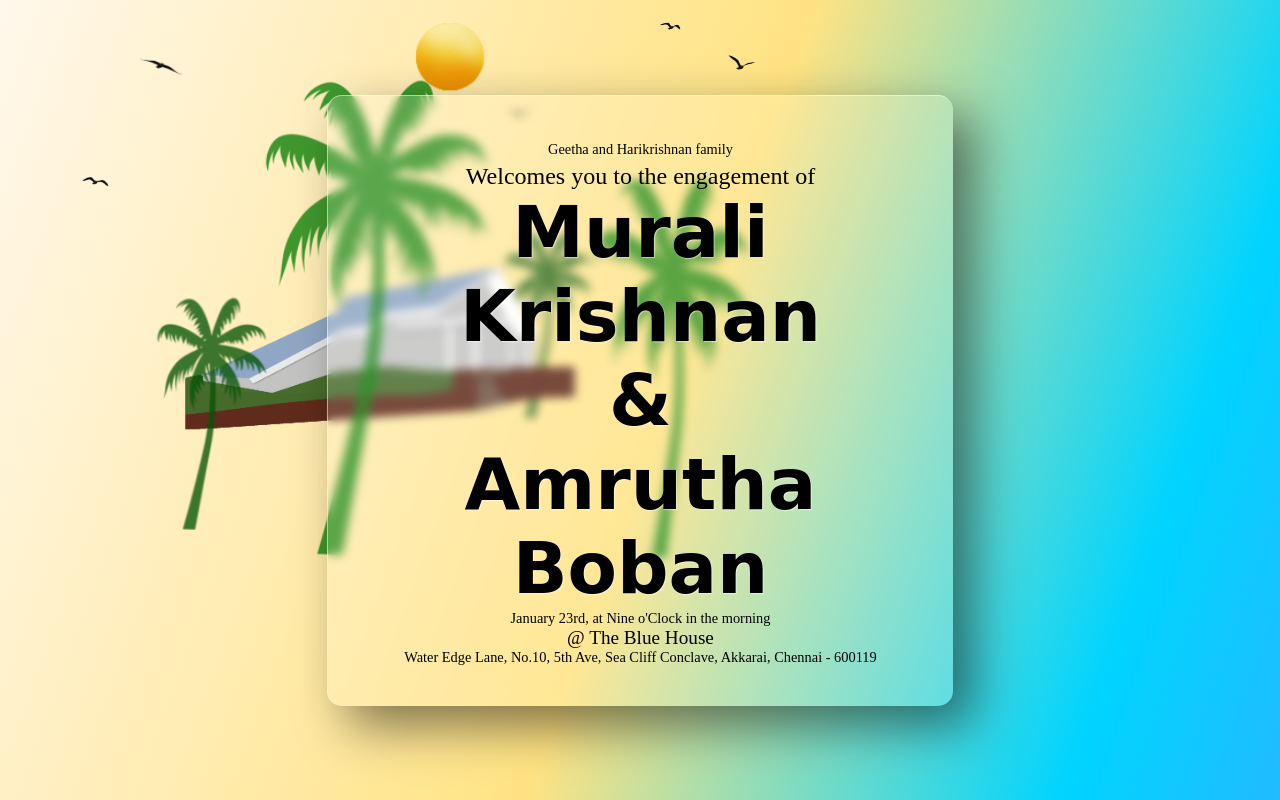
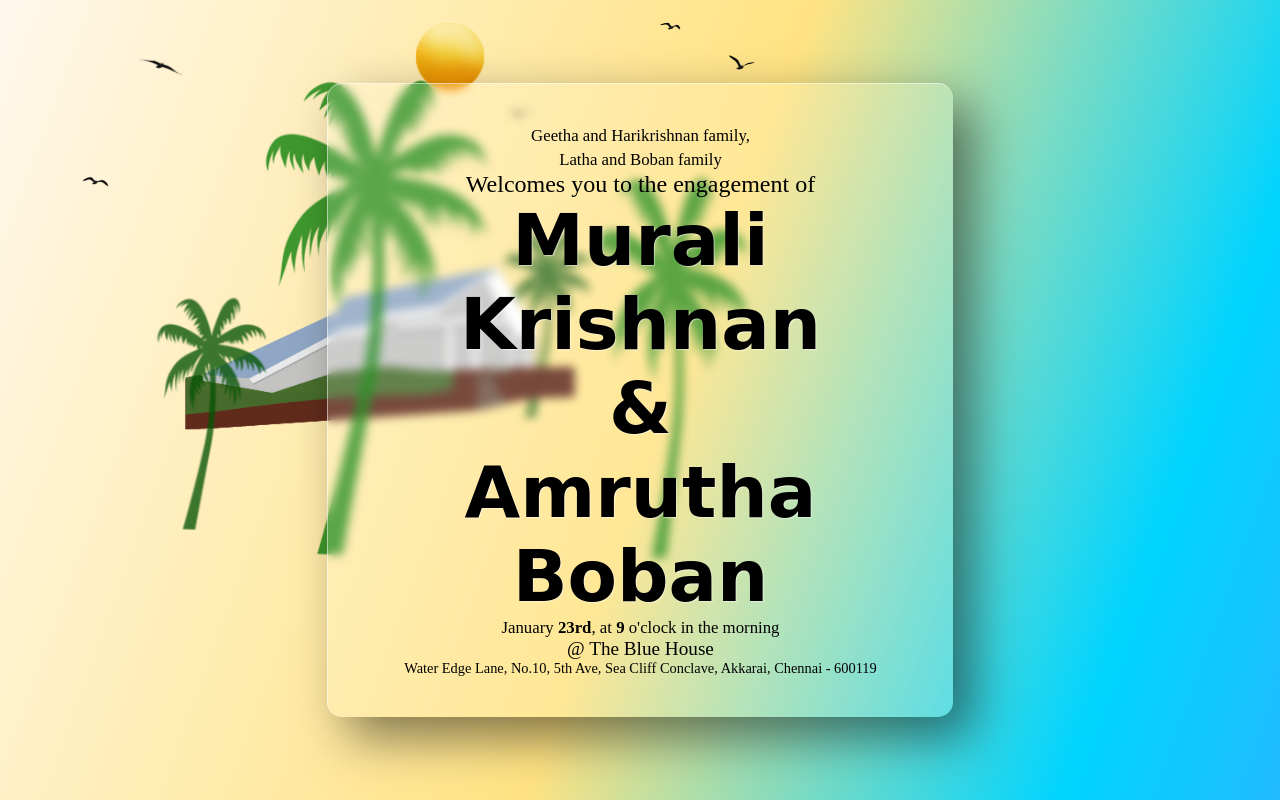
Before and after one commit to mharikri/mharikri.github.io, a plain HTML site: page index.html in a window 1280 px wide. Drawn offline with nearby package versions, Linux system fonts and the light colour scheme; a web font is replaced by a local one.

Commit message:
updating family info

```diff
--- a/index.html
+++ b/index.html
@@ -31,12 +31,13 @@
 
         <div class="card">
             <div class="content">
-                <p id='line1'>Geetha and Harikrishnan family</p>
+                <p id='line1'>Geetha and Harikrishnan family,</p>
+                <p id='line1'>Latha and Boban family</p>
                 <p id='line2'>Welcomes you to the engagement of</p>
                 <h1>Murali Krishnan</h1>
                 <h1>&</h1>
                 <h1>Amrutha Boban</h1>
-                <p id='line6'>January 23rd, at Nine o'Clock in the morning</p>
+                <p id='line6'>January <b>23rd</b>, at <b>9</b> o'clock in the morning</p>
                 <p id='line7'> @ The Blue House</p>
                 <p id='line8'>Water Edge Lane, No.10, 5th Ave, Sea Cliff Conclave, Akkarai, Chennai - 600119</p>
             </div>
--- a/mystyle.css
+++ b/mystyle.css
@@ -52,7 +52,8 @@ body {
 }
 
 .content #line1 {
-    font-size: 0.6em;
+    font-size: 0.7em;
+    line-height: 80%;
     padding: 5px;
 }
 
@@ -67,7 +68,7 @@ body {
 }
 
 .content #line6 {
-    font-size: 0.6em;
+    font-size: 0.7em;
 }
 
 .content #line7 {
```
